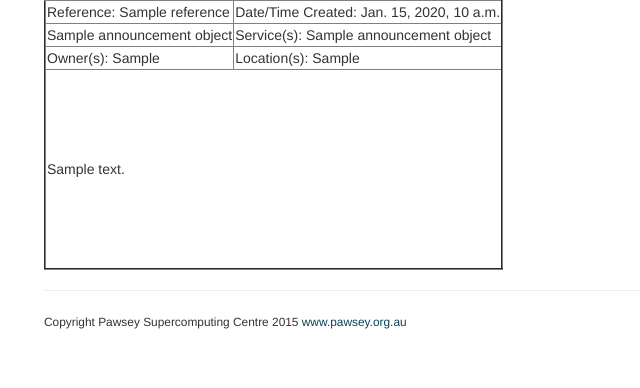
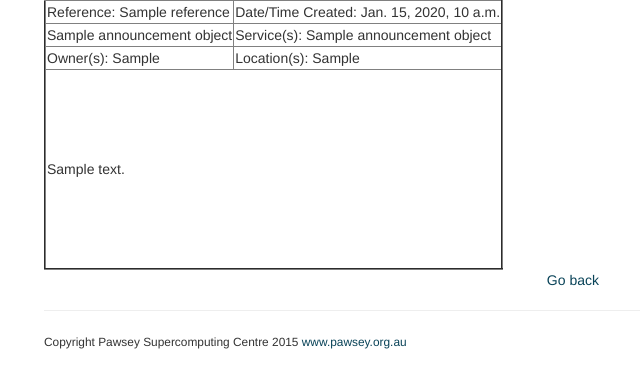
Before and after one commit to Pawseyops/announcement-management, a Django app: template announcements/announce/templates/announce/detail.html in a window 1280 px wide. Shown: the part 235-623 px from the top of the page, without its empty margins (26-666 px from the left). Run offline with Django 3.2, Linux system fonts and the light colour scheme; the template is opened without the code that fills it: most values are stand-ins (such as "Sample title", 1, 10 or a date in 2020); some libraries are stand-ins or nearby versions.

Commit message:
adding back button to detail view.

```diff
--- a/announcements/announce/templates/announce/detail.html
+++ b/announcements/announce/templates/announce/detail.html
@@ -25,6 +25,7 @@
 {% else %}
     <p>No recent announcements found</p>
 {% endif %}
+     <div align="right"><a href="{{request.META.HTTP_REFERER}}">Go back</a></div>
   </div>
 </div>
 {% endblock %}
```
